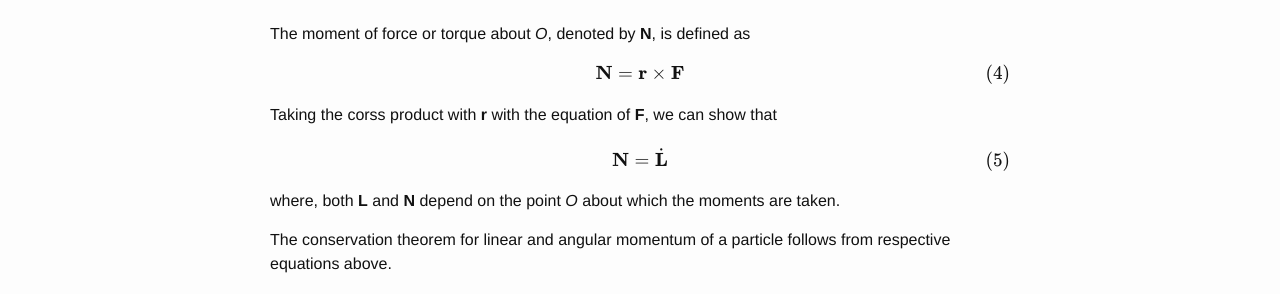
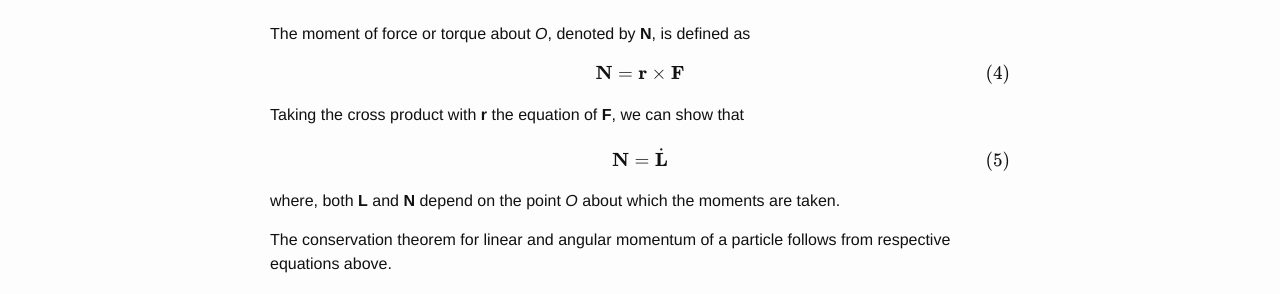
Before and after one commit to scimad/scimad.github.io, a Jekyll site: the page built from _posts/2020-02-02-survey-of-the-elementary-principles.markdown, in a window 1280 px wide. Shown: the part 640-934 px from the top of the page. Built offline with Jekyll 4.4.1, drawn with Linux system fonts in a browser that asks for light colours; formulas are drawn with MathJax 3.

Commit message:
Fix minor grammar

```diff
--- a/_posts/2020-02-02-survey-of-the-elementary-principles.markdown
+++ b/_posts/2020-02-02-survey-of-the-elementary-principles.markdown
@@ -52,7 +52,7 @@ $$
 \end{equation}
 $$
 
-Taking the corss product with **r** with the equation of **F**, we can show that
+Taking the cross product with **r** the equation of **F**, we can show that
 
 $$
 \begin{equation}
```
